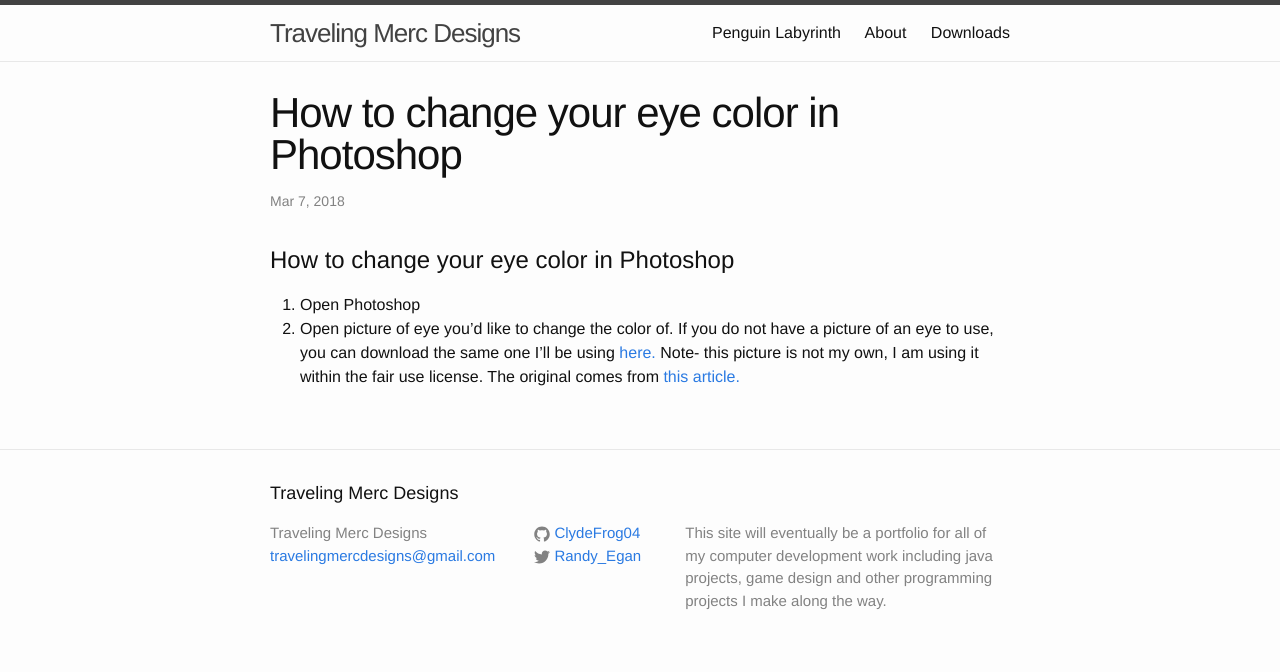
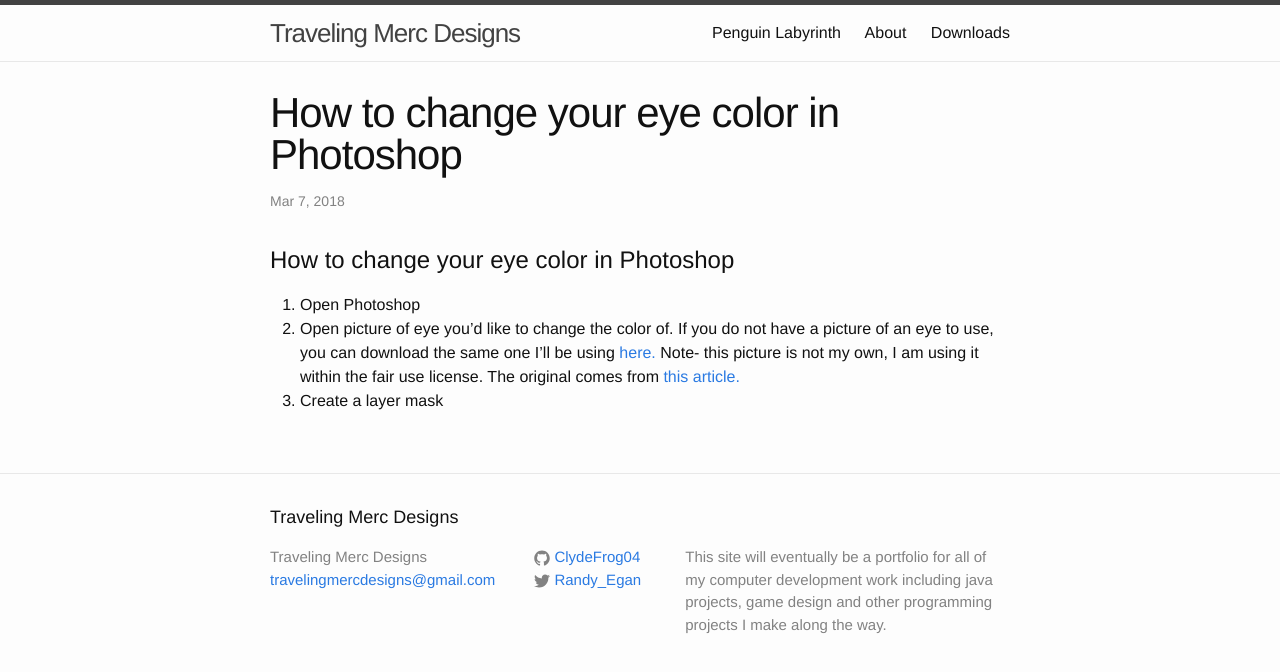
Before and after one commit to ClydeFrog04/ClydeFrog04.github.io, a Jekyll site: the page built from _posts/2018-03-07-RecolorEyes.markdown, in a window 1280 px wide. Shown: the top 672 px of the page. Built offline with Jekyll 4.4.1, drawn with Linux system fonts in a browser that asks for light colours.

Commit message:
Update photoshop post

```diff
--- a/_posts/2018-03-07-RecolorEyes.markdown
+++ b/_posts/2018-03-07-RecolorEyes.markdown
@@ -11,3 +11,4 @@ How to change your eye color in Photoshop
 1. Open Photoshop
 2. Open picture of eye you'd like to change the color of.
     If you do not have a picture of an eye to use, you can download the same one I'll be using <a href="/Images/eyeToRecolor.jpg" download="EyePicture">here. </a> Note- this picture is not my own, I am using it within the fair use license. The original comes from <a href="https://www.rdmag.com/article/2017/02/new-research-shows-zika-can-damage-eyes">this article.</a>
+3. Create a layer mask
```
